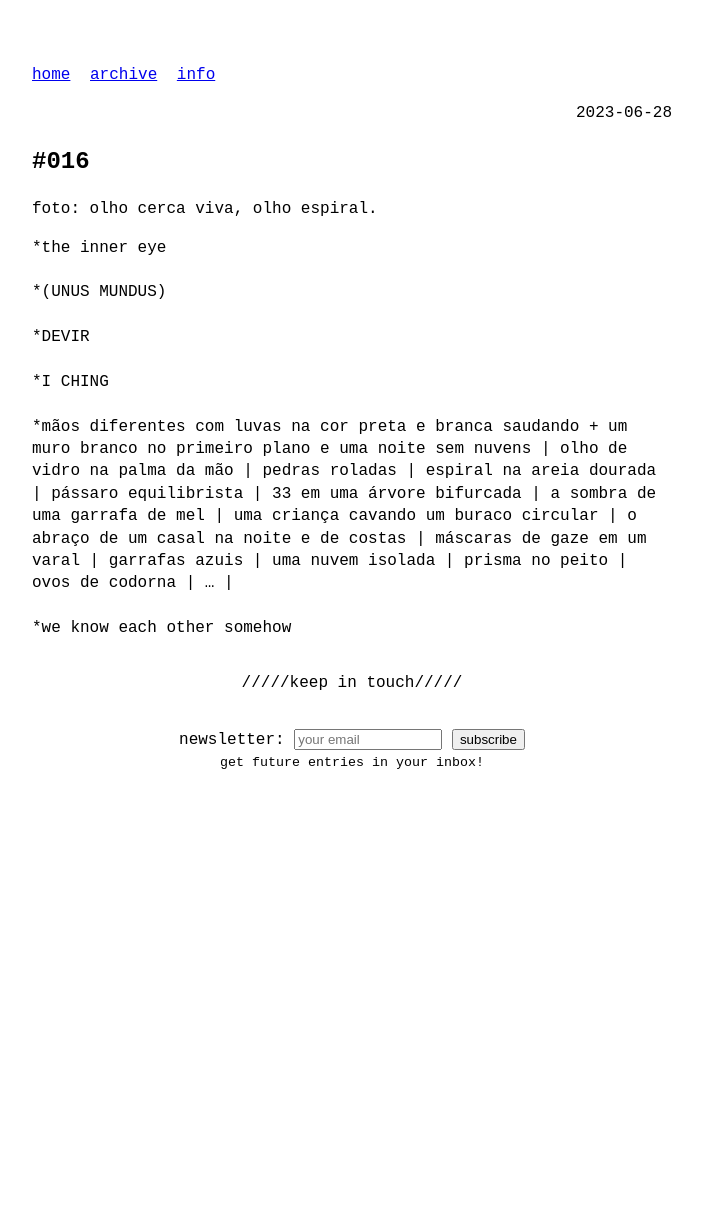
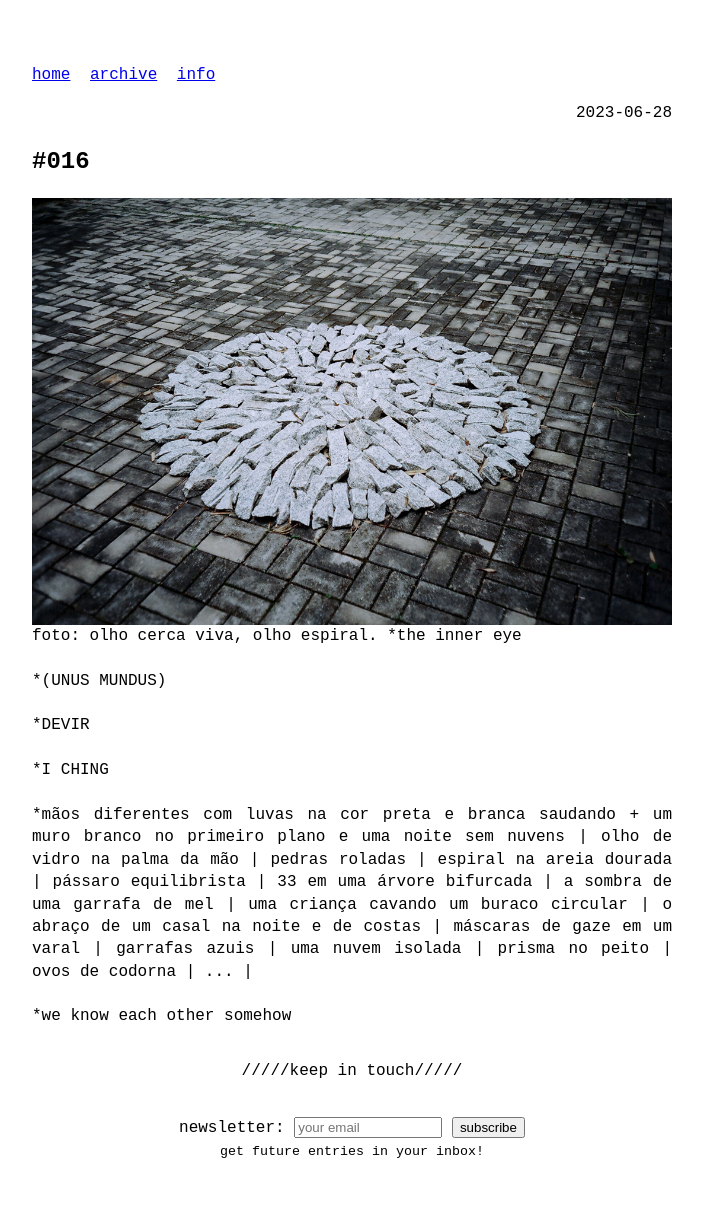
Before and after one commit to odaniloluna/odaniloluna.github.io, a Jekyll site: the page built from _posts/2023-06-28-#016.md, in a window 1280 px wide. Shown: the whole page, without its empty margins (288-991 px from the left). Built offline with Jekyll 4.4.1, drawn with Linux system fonts in a browser that asks for light colours; our own code applies the rules of GitHub Pages for plain Markdown files; before the commit the page ends 900 px from its top, so only the background shows below that.

Commit message:
Update 2023-06-28-#016.md

```diff
--- a/_posts/2023-06-28-#016.md
+++ b/_posts/2023-06-28-#016.md
@@ -1,4 +1,11 @@
+---
+layout: post
+title: #016
+slug: #016
+---
 
+<p class="description" style="text-align: justify;">
+<img src="/assets/danilo-luna-earlyworks-01.jpg" />
 foto: olho cerca viva, olho espiral.
 
 *the inner eye
```
